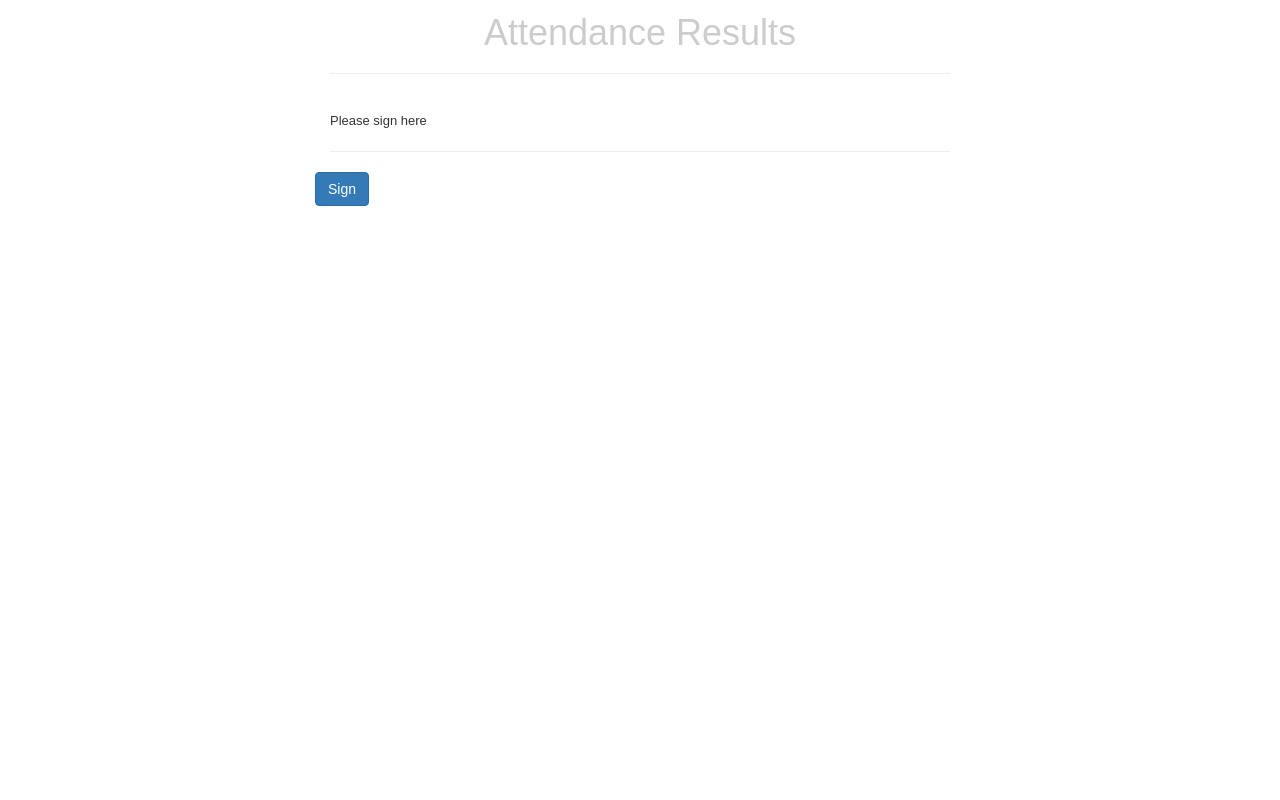
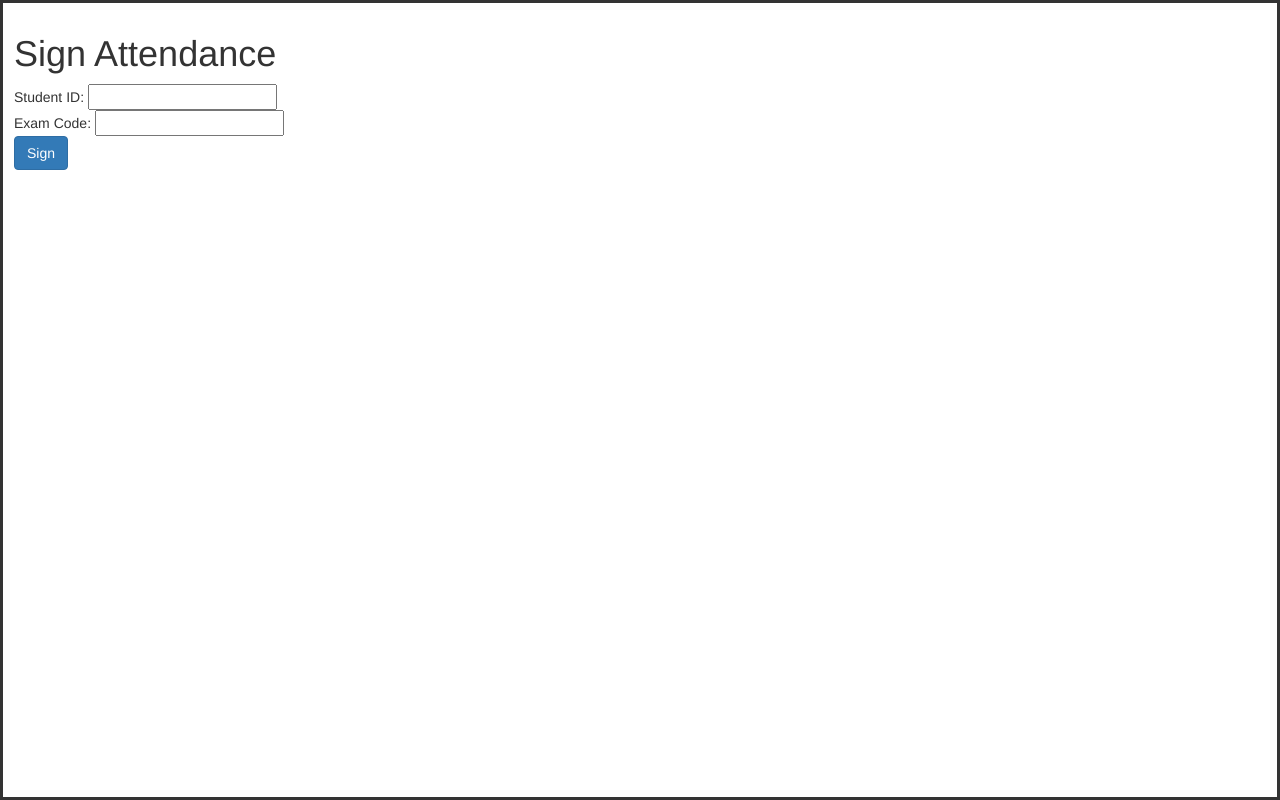
Before and after one commit to juanse417/signAttendance, a website: page src/index.html in a window 1280 px wide. Drawn offline with nearby package versions, Linux system fonts and the light colour scheme; files whose address does not match are found by name.

Commit message:
Fixes Styles

```diff
--- a/src/css/canStyle.js
+++ b/src/css/canStyle.css
@@ -20,9 +20,10 @@
     height: 100%;
     left: 0;
     top: 0;
+    border-style: solid;
   }
-  #info {
+  .info {
     z-index: 1;
     position: absolute;
-    bottom: 1em;
+
   }
--- a/src/index.html
+++ b/src/index.html
@@ -4,6 +4,7 @@
     <meta charset="utf-8">
     <meta http-equiv="X-UA-Compatible" content="IE=edge">
     <meta name="viewport" content="width=device-width, initial-scale=1">
+    <link rel="stylesheet" type="text/css" href="css/canStyle.css">
     <!-- The above 3 meta tags *must* come first in the head; any other head content must come *after* these tags -->
     <title>DAttendance Sign Sheet</title>
 <!-- Bootstrap -->
@@ -15,58 +16,23 @@
       <script src="https://oss.maxcdn.com/respond/1.4.2/respond.min.js"></script>
     <![endif]-->
   </head>
-
-  <style>
-    body {
-      position: absolute;
-      margin: 0;
-      left: 0;
-      top: 0;
-      width: 100%;
-      height: 100%;
-      font-family: sans-serif;
-      font-size: 13px;
-      padding: 1em;
-      box-sizing: border-box;
-    }
-    h1 {
-      margin-top: 0;
-      color: #ccc;
-    }
-    canvas {
-      position: absolute;
-      width: 100%;
-      height: 100%;
-      left: 0;
-      top: 0;
-    }
-    #info {
-      z-index: 1;
-      position: absolute;
-      bottom: 1em;
-    }
-  </style>
   <body>
-    <div class="container" style="width: 650px;">
-      <div class="row">
-        <div class="col-lg-12">
-          <h1 class="text-center">Attendance Results</h1>
-          <hr/>
-          <br/>
-          Please sign here
-          <canvas>Sorry, your browser is too old for this demo.</canvas>
-            <hr/>
-            <p id="accountAddress" class="text-center"></p>
-          </div>
-          <button type="submit" class="btn btn-primary">Sign</button>
-        </div>
-      </div>
+    <div>
+    <h1>Sign Attendance</h1>
+    <div id="studentId" class="info">
+      Student ID: <input type="text" name="studentID"><br>
+      Exam Code: <input type="text" name="examCode"><br>
+      <button type="submit" class="btn btn-primary">Sign</button>
     </div>
+  </br>
+  </div>
+  <div class="containerCanvas">
+    <canvas>Sorry, to old to use this progam</canvas>
+  </div>
 <!-- jQuery (necessary for Bootstrap's JavaScript plugins) -->
     <script src="https://ajax.googleapis.com/ajax/libs/jquery/1.12.4/jquery.min.js"></script>
     <!-- Include all compiled plugins (below), or include individual files as needed -->
     <script src="js/bootstrap.min.js"></script>
-    <script src="js/canStyle.js"></script>
     <script src="js/web3.min.js"></script>
     <script src="js/truffle-contract.js"></script>
     <script src="js/app.js"></script>
```
